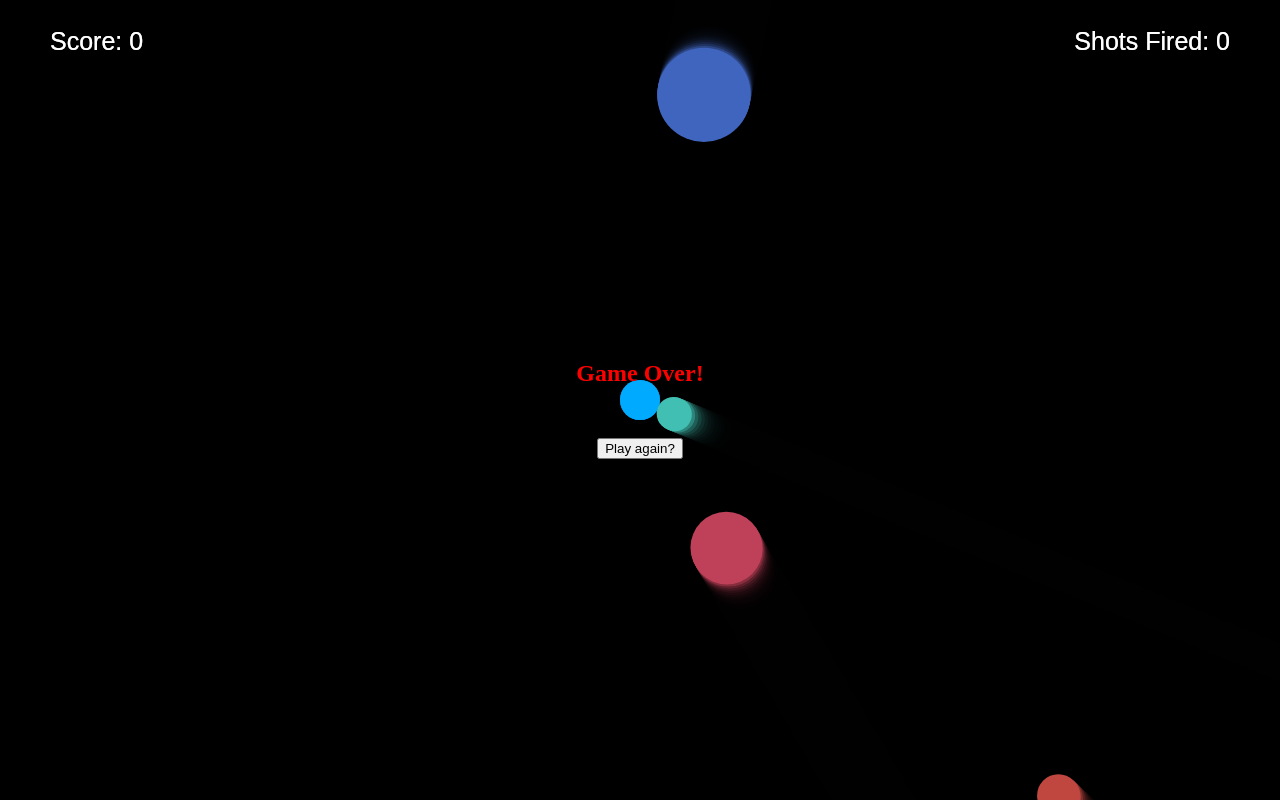
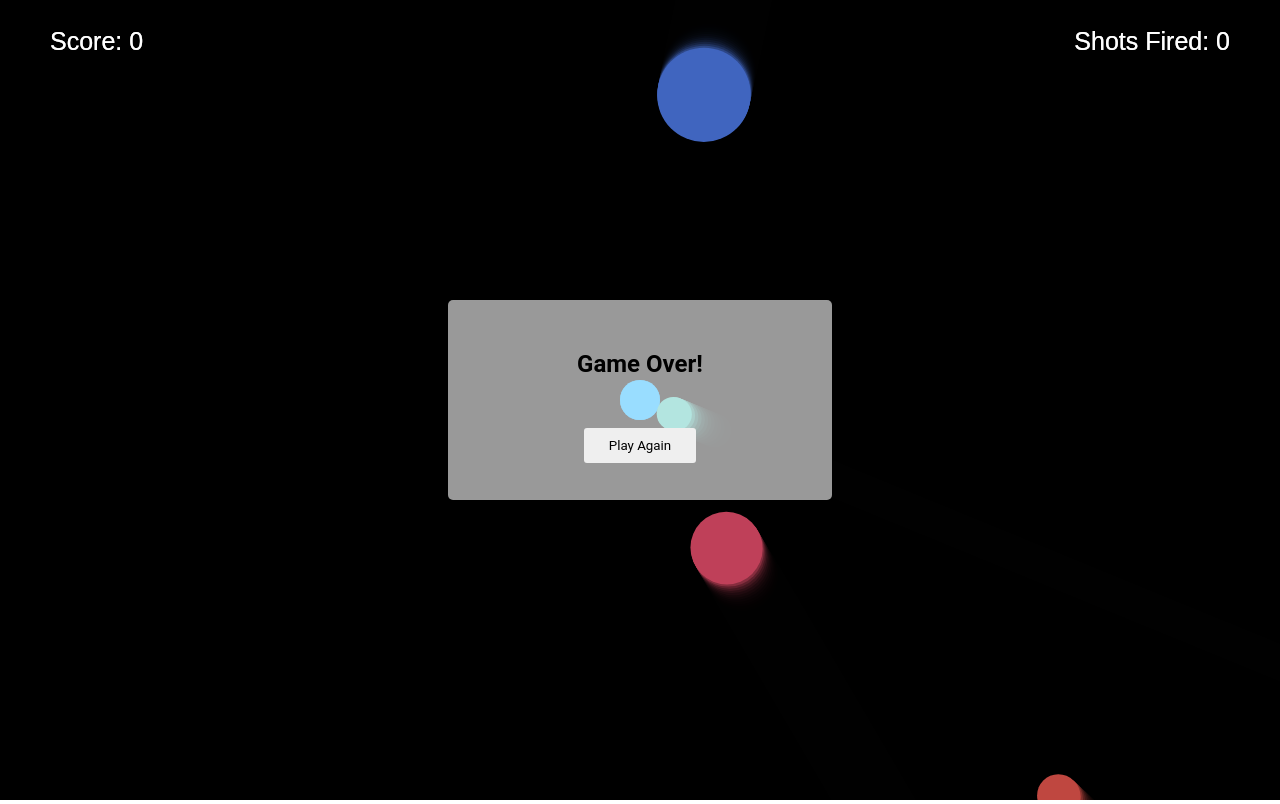
Before and after one commit to TylerSwindell/BallShooter, a website with bundled scripts: page index.html in a window 1280 px wide. Built offline with nearby package versions, Linux system fonts and the light colour scheme.

Commit message:
styled game over screen

```diff
--- a/app.js
+++ b/app.js
@@ -265,20 +265,42 @@ const enemyManager = (enemies) => {
       // Create end screen
 
       const endScreenContainer = document.createElement("div");
-      endScreenContainer.style.cssText =
-        "position:absolute;width:100%;height:100%;z-index:100;top:0;left:0;display:grid;place-items:center;";
+      endScreenContainer.style.cssText = `
+            position:absolute;
+            width:100%;
+            height:100%;
+            z-index:100;
+            top:0;
+            left:0;
+            display:grid;
+            place-items:center;
+      `;
 
       const endScreen = document.createElement("div");
-      endScreen.style.cssText =
-        "display:grid;place-items:center;width:300px;height:150px;";
+      endScreen.style.cssText = `
+            display: grid;
+            place-items: center;
+            width: 30%;
+            height: 25%;
+            background-color: rgba(255, 255, 255, 0.6);
+            border-radius: 5px;
+            padding: 50px;
+            gap: 50px;
+        `;
 
       const endScreenText = document.createElement("h2");
       endScreenText.textContent = "Game Over!";
-      endScreenText.style.cssText = "color:red;z-index:101;";
+      endScreenText.style.cssText = "z-index:101;";
 
       const restartButton = document.createElement("button");
-      restartButton.textContent = "Play again?";
-      restartButton.style.cssText = "z-index:101;";
+      restartButton.textContent = "Play Again";
+      restartButton.style.cssText = `
+            z-index: 101;
+            border: none;
+            border-radius:3px;
+            padding:10px 25px;
+            text-weight: bold;
+        `;
       restartButton.addEventListener("click", () => window.location.reload());
 
       endScreen.appendChild(endScreenText);
--- a/index.html
+++ b/index.html
@@ -1,15 +1,20 @@
 <!DOCTYPE html>
 <html lang="en">
   <head>
-    <meta charset="UTF-8">
-    <meta http-equiv="X-UA-Compatible" content="IE=edge">
-    <meta name="viewport" content="width=device-width, initial-scale=1.0">
+    <meta charset="UTF-8" />
+    <meta http-equiv="X-UA-Compatible" content="IE=edge" />
+    <meta name="viewport" content="width=device-width, initial-scale=1.0" />
     <style>
-        body {
+      *,
+      body,
+      html {
         margin: 0;
+        padding: 0;
+        box-sizing: border-box;
+        font-family: "Roboto", sans-serif;
       }
     </style>
-    <script type="module"  src="./app.js" defer></script>
+    <script type="module" src="./app.js" defer></script>
     <title>BallShooter</title>
   </head>
   <body>
--- a/style.css
+++ /dev/null
@@ -1,12 +0,0 @@
-* {
-  margin: 0;
-  padding: 0;
-  box-sizing: border-box;
-}
-
-.end-screen {
-  background-color: white;
-  color: red;
-  width: 500px;
-  height: 500px;
-}
```
Lines whose indentation alone changed are shown as unchanged.
